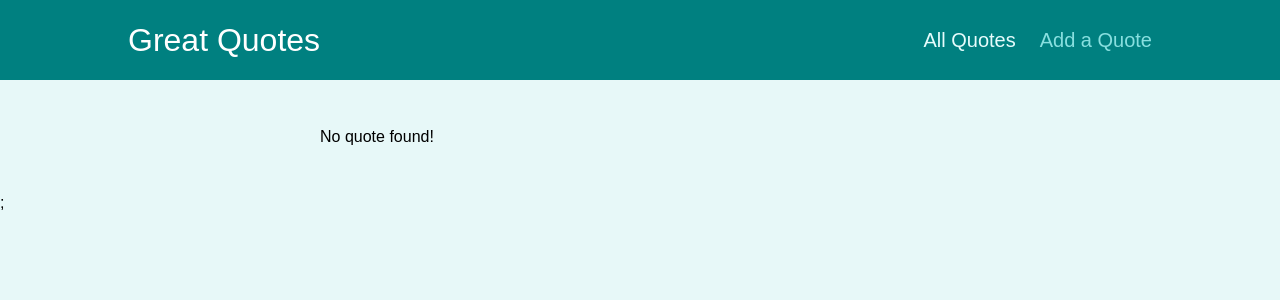
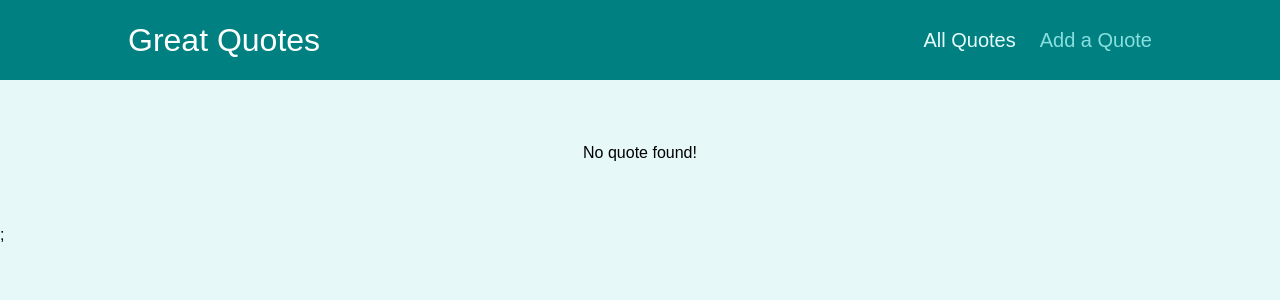
Before and after one commit to lucasdreher/react-complete-guide-09-time-to-practice-starting-code, a React (Create React App) app: page /quotes/1 in a window 1280 px wide. Shown: the top 300 px of the page. Built offline with nearby package versions, Linux system fonts and the light colour scheme; the HTML template or start-up script is replaced by a standard one.

Commit message:
'No quote found!' message centered

```diff
--- a/src/pages/QuoteDetail.js
+++ b/src/pages/QuoteDetail.js
@@ -59,7 +59,11 @@ const QuoteDetail = () => {
 	const quote = DUMMY_QUOTES.find((item) => item.id === params.quoteId);
 
 	if (!quote) {
-		return <p>No quote found!</p>;
+		return (
+			<div className="centered">
+				<p>No quote found!</p>
+			</div>
+		);
 	}
 
 	return (
```
